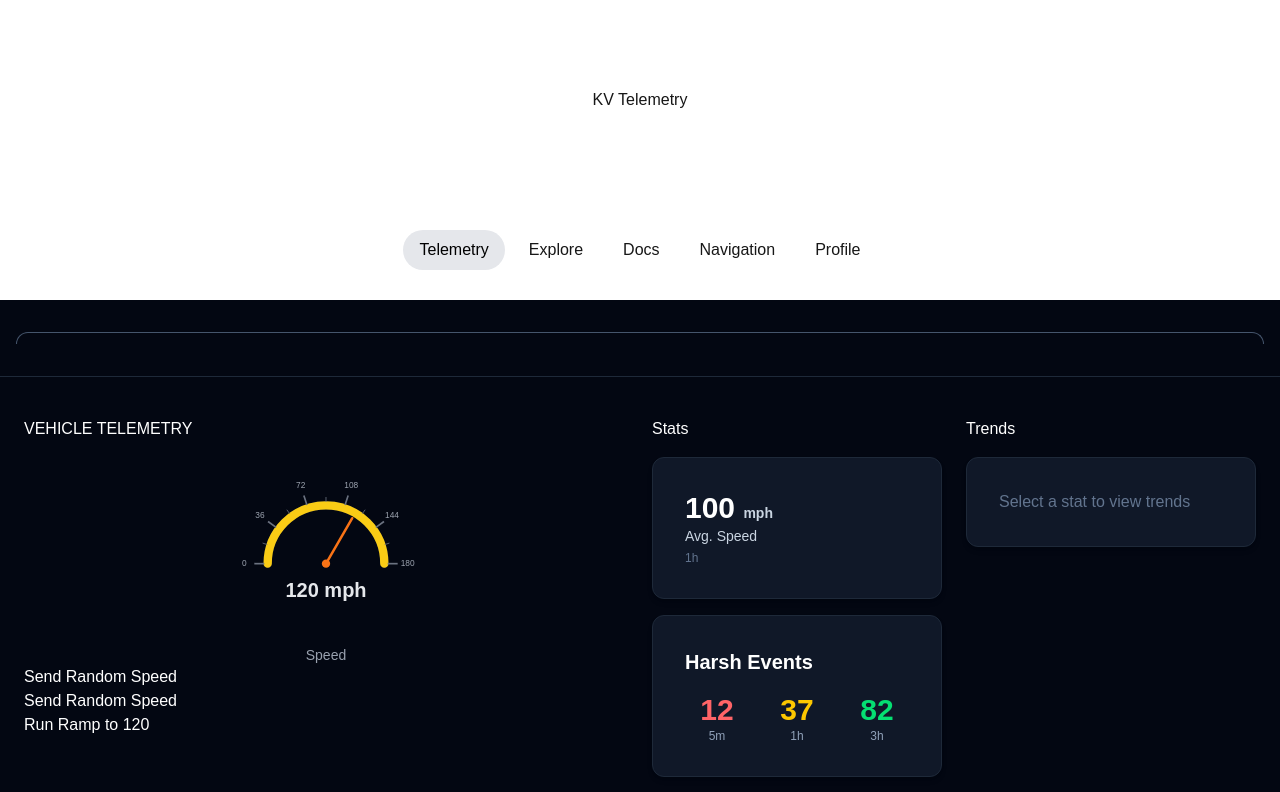
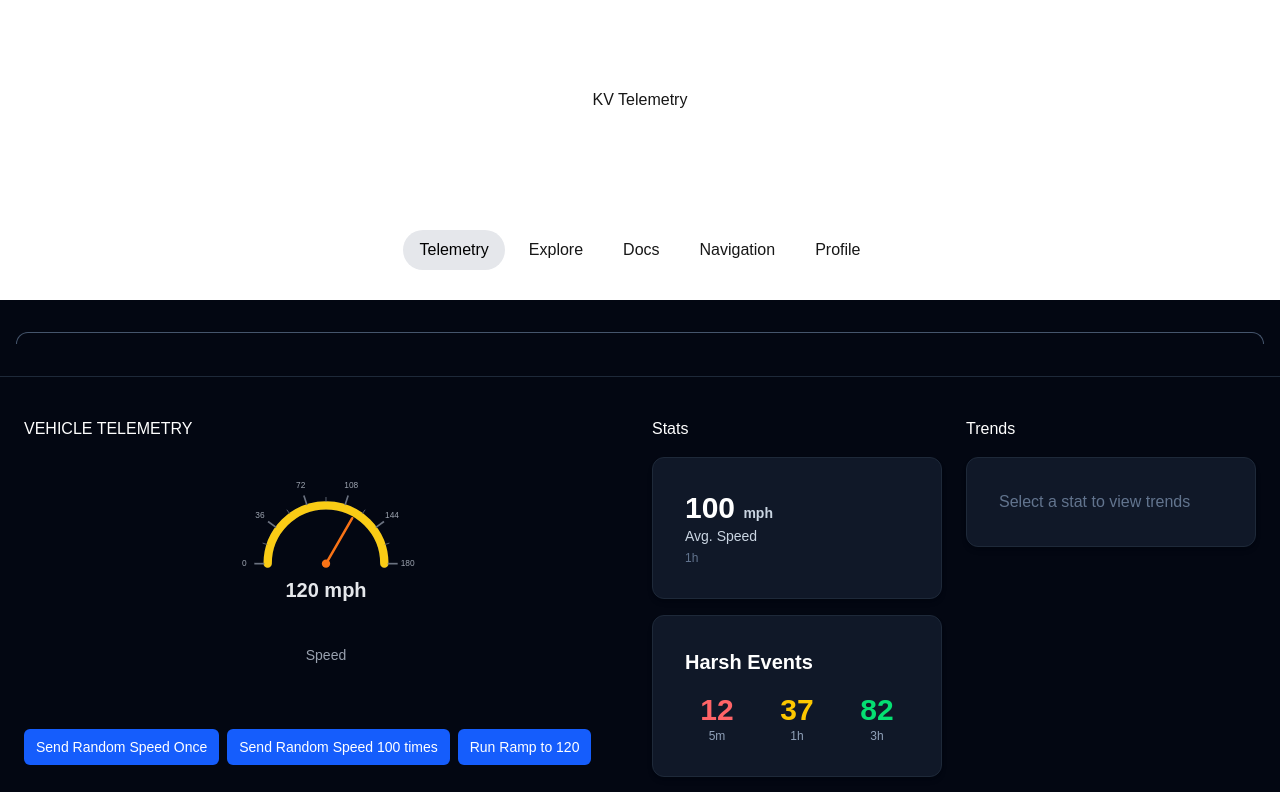
Before and after one commit to KevValue/Car-Infotainment-Telemetry, a Next.js app: page / in a window 1280 px wide. Shown: the top 792 px of the page. Built offline with nearby package versions, Linux system fonts and the light colour scheme.

Commit message:
Added universal wrapper with variants

```diff
--- a/components/shared/navigation/NavBar.tsx
+++ b/components/shared/navigation/NavBar.tsx
@@ -38,7 +38,7 @@ export function NavBar({ links, children }: NavBarProps) {
   return (
     <>
       {scrolled && <div className="h-[100px]"></div>}
-      <div className="flex md:hidden items-center justify-between px-4 py-4 z- relative">
+      <div className="flex md:hidden items-center justify-between px-4 py-4 z-10 relative">
         <div className="flex items-center gap-2">
           {visibleLinks.map(link => (
             <Link
--- /dev/null
+++ b/components/ui/Button.tsx
@@ -0,0 +1,36 @@
+interface ButtonProps extends React.ButtonHTMLAttributes<HTMLButtonElement> {
+  variant?: "primary" | "secondary" | "ghost"
+  size?: "sm" | "md" | "lg"
+}
+
+export function Button({
+  variant = "primary",
+  size = "md",
+  className = "",
+  ...props
+}: ButtonProps) {
+  const base =
+    "inline-flex items-center justify-center rounded-md font-medium transition-colors focus:outline-none focus:ring-2 focus:ring-offset-2 disabled:opacity-50 disabled:pointer-events-none"
+
+  const variants = {
+    primary:
+      "bg-blue-600 text-white hover:bg-blue-700 focus:ring-blue-500",
+    secondary:
+      "bg-gray-200 text-gray-900 hover:bg-gray-300 focus:ring-gray-400",
+    ghost:
+      "bg-transparent text-gray-700 hover:bg-gray-100 focus:ring-gray-300",
+  }
+
+  const sizes = {
+    sm: "px-2 py-1 text-sm",
+    md: "px-3 py-2 text-sm",
+    lg: "px-4 py-3 text-base",
+  }
+
+  return (
+    <button
+      className={`${base} ${variants[variant]} ${sizes[size]} ${className}`}
+      {...props}
+    />
+  )
+}
--- a/src/features/dashboard/components/DashboardGuages.tsx
+++ b/src/features/dashboard/components/DashboardGuages.tsx
@@ -4,6 +4,7 @@ import { useEffect } from "react"
 import { useTelemetryStore } from "../../telemetry/store/useTelemetryStore"
 import { SpeedGauge } from "./gauges/SpeedGauge"
 import { TelemetryProducer } from "./TelemetryProducer"
+import { Button } from "@/components/ui/Button"
 
 export function DashboardGauges() {
   const speed = useTelemetryStore((s) => s.telemetry?.speed)
@@ -16,9 +17,12 @@ export function DashboardGauges() {
   return (
     <div>
       <SpeedGauge value={speed ?? 120} />
-      <div><TelemetryProducer /></div>
-      <div><TelemetryProducer n={100} intervalMs={50} /></div>
-      <div><TelemetryProducer ramp={{ apex: 120, steps: 100 }} /></div>
+      <div className="h-16"></div>
+      <div className="flex gap-2">
+        <TelemetryProducer />
+        <TelemetryProducer n={100} intervalMs={50} />
+        <TelemetryProducer ramp={{ apex: 120, steps: 100 }} />
+      </div>
     </div>
   )
 }
--- a/src/features/dashboard/components/DashboardLayout.tsx
+++ b/src/features/dashboard/components/DashboardLayout.tsx
@@ -7,6 +7,7 @@ interface DashboardCore {
   gauges: ReactNode
   stats: ReactNode
   trends: ReactNode
+  controls: ReactNode
 }
 
 interface DashLayoutProps {
--- a/src/features/dashboard/components/TelemetryProducer.tsx
+++ b/src/features/dashboard/components/TelemetryProducer.tsx
@@ -1,6 +1,8 @@
+import { Button } from "@/components/ui/Button"
 import { useTelemetryStore } from "../../telemetry/store/useTelemetryStore"
 
 interface TelemetryProducerProps {
+  label?: string
   n?: number
   intervalMs?: number
   ramp?: {
@@ -9,7 +11,7 @@ interface TelemetryProducerProps {
   }
 }
 
-export function TelemetryProducer({ n, intervalMs, ramp }: TelemetryProducerProps) {
+export function TelemetryProducer({ label, n, intervalMs, ramp }: TelemetryProducerProps) {
   // smooth interval
   const updateSpeed = useTelemetryStore((s) => s.setSpeed)
 
@@ -69,23 +71,23 @@ export function TelemetryProducer({ n, intervalMs, ramp }: TelemetryProducerProp
     }
 
     return (
-      <button onClick={runRamp}>
+      <Button onClick={runRamp}>
         Run Ramp to {apex}
-      </button>
+      </Button>
     )
   }
 
   if (n) {
     return (
-      <button onClick={() => sendRandomMultiple(n)}>
-        Send Random Speed
-      </button>
+      <Button onClick={() => sendRandomMultiple(n)}>
+        {`Send Random Speed ${n} times`}
+      </Button>
     )
   }
 
   return (
-    <button onClick={sendRandom}>
-      Send Random Speed
-    </button>
+    <Button onClick={sendRandom}>
+      Send Random Speed Once
+    </Button>
   )
 }
```
Also changed, not shown: 1 other file (tests, documents, lock files or other folders).
